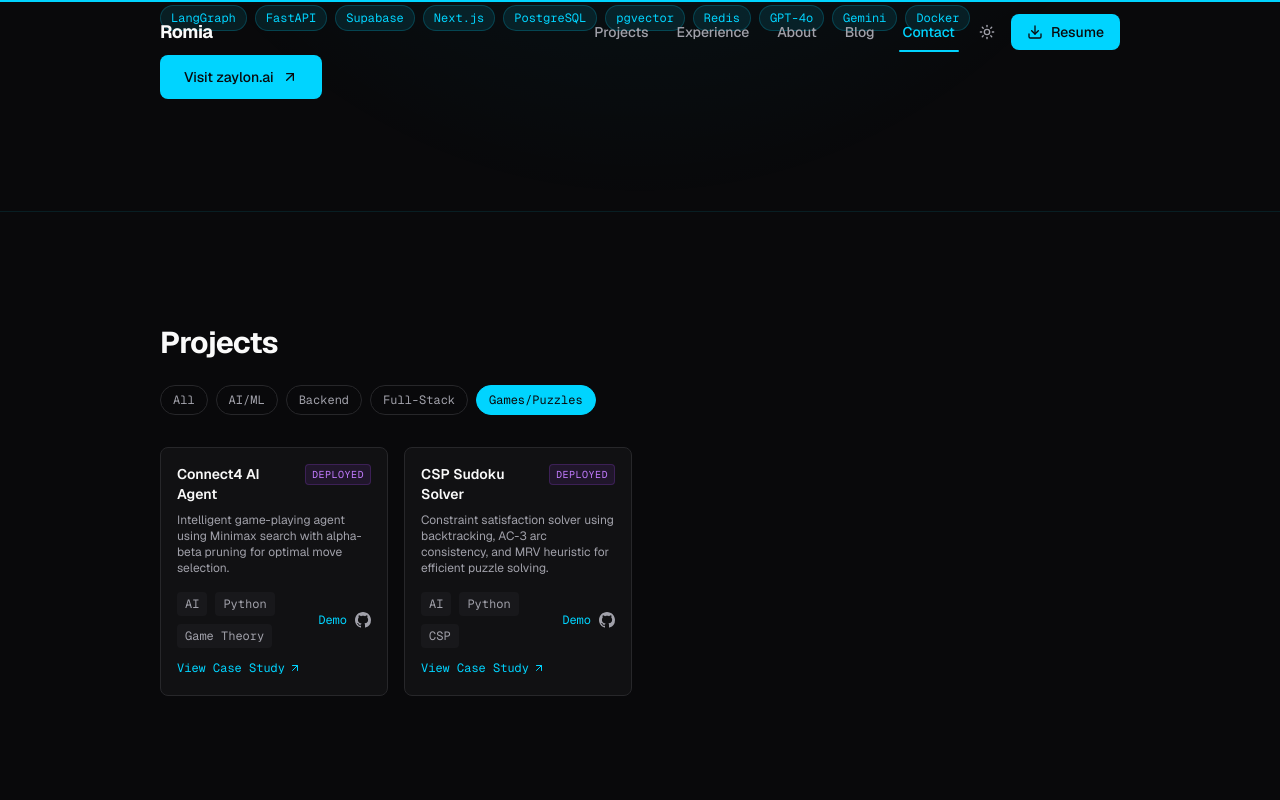
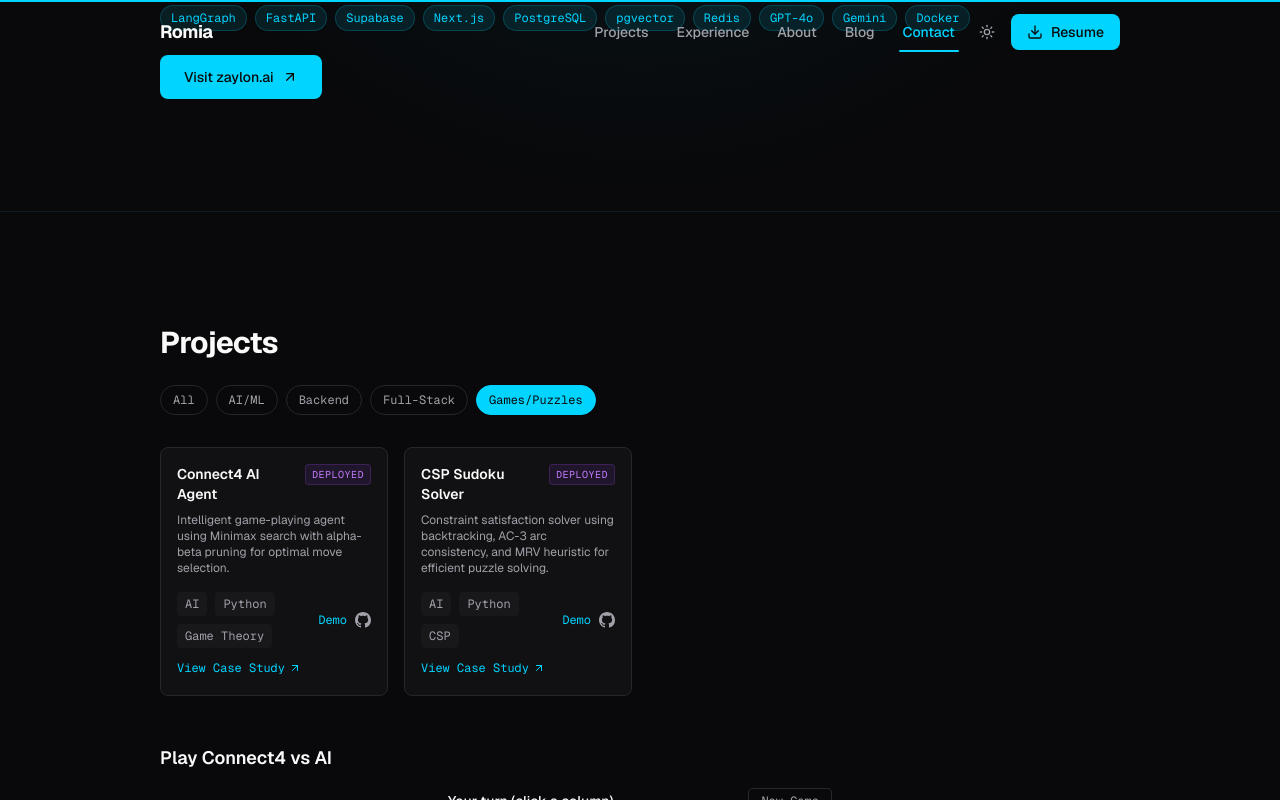
Before and after one commit to Ab-Romia/romia.dev, a Next.js app: page / in a window 1280 px wide. Both pictures are taken after a click on the button "Games/Puzzles". Shown: the part 2125-2925 px from the top of the page. Built offline with nearby package versions, Linux system fonts and the light colour scheme.

Commit message:
Show playable Connect4 and Sudoku demos inline when Games/Puzzles filter is active

```diff
--- a/src/components/sections/projects.tsx
+++ b/src/components/sections/projects.tsx
@@ -11,6 +11,8 @@ import { ArrowUpRight } from "lucide-react";
 import { cn } from "@/lib/utils";
 import { useTilt } from "@/hooks/use-tilt";
 import { useMouseGlow } from "@/hooks/use-mouse-glow";
+import { Connect4Wrapper } from "@/components/connect4-wrapper";
+import { SudokuWrapper } from "@/components/sudoku-wrapper";
 
 function GitHubIcon({ className }: { className?: string }) {
   return (
@@ -86,6 +88,20 @@ export function Projects() {
 
         {filtered.length === 0 && (
           <p className="text-muted-foreground text-sm mt-8">No projects in this category.</p>
+        )}
+
+        {/* Inline demos for Games/Puzzles */}
+        {filter === "Games/Puzzles" && (
+          <div key="demos" className="mt-12 space-y-12">
+            <div>
+              <h3 className="text-lg font-semibold mb-4">Play Connect4 vs AI</h3>
+              <Connect4Wrapper />
+            </div>
+            <div>
+              <h3 className="text-lg font-semibold mb-4">Solve a Sudoku Puzzle</h3>
+              <SudokuWrapper />
+            </div>
+          </div>
         )}
       </div>
     </section>
```
